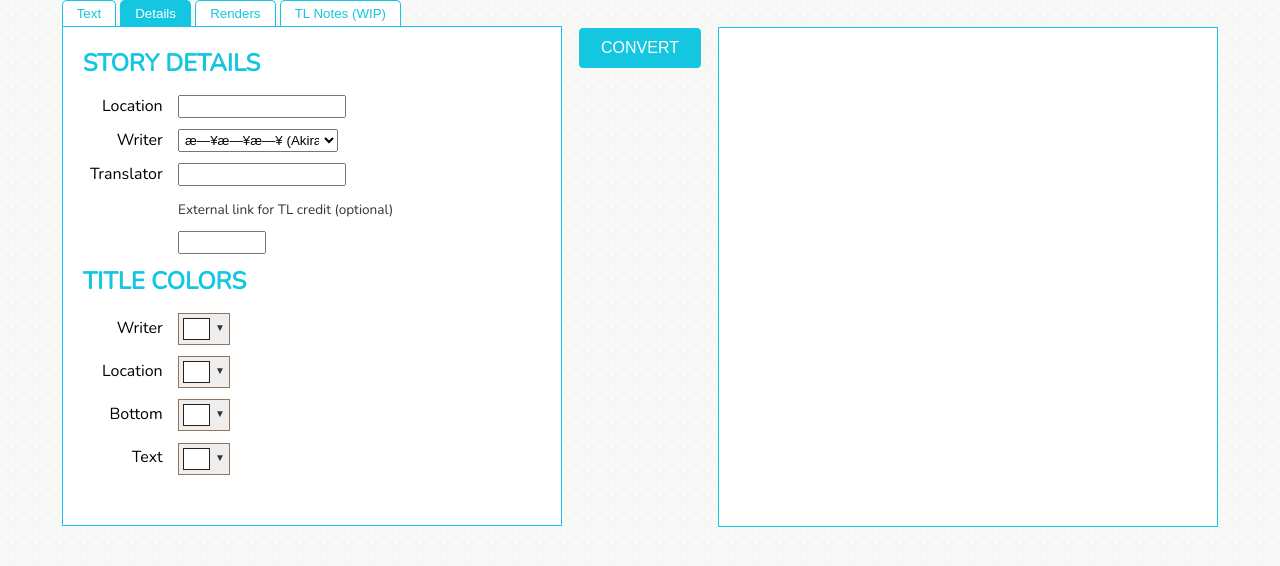
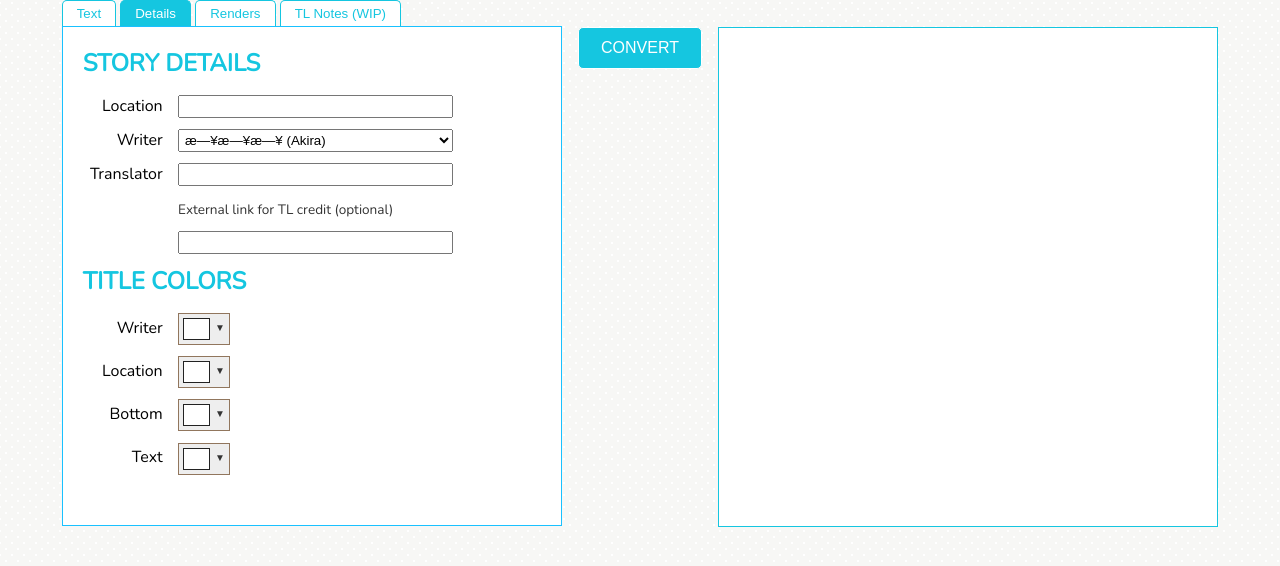
Before and after one commit to myang5/enstars-wiki-parser, a PHP site: page / in a window 1280 px wide, after a click on "Details". Shown: the part 189-755 px from the top of the page. Run offline with PHP 8.4, Linux system fonts and the light colour scheme; some libraries are stand-ins or nearby versions.

Commit message:
resized inputs in Details area

```diff
--- a/index.html
+++ b/index.html
@@ -91,7 +91,7 @@ UPDATE: Header images and CGs can now be included by inserting the full image fi
         </div>
         <div class="row">
           <span class = 'spacer'></span>
-          <input class = 'spacer' type="text" id="tlLink">
+          <input type="text" id="tlLink">
         </div>
 
         <div class="row">
--- a/styles/styles.css
+++ b/styles/styles.css
@@ -228,7 +228,7 @@ textarea {
     width: 5rem;
 }
 
-#detailArea .spacer[for='tlLink'] {
+#detailArea label[for='tlLink'] {
     display: inline-block;
     text-align: left;
     width: auto;
@@ -236,9 +236,10 @@ textarea {
     opacity: 0.8;
 }
 
-#detailArea select, input[type='text'] {
-    width: 10rem;
+#detailArea > .row > select, input[type='text'] {
+    width: calc(80% - 5rem - 0.7rem); /* - must be surrounded by whitespace */
     padding: 2px;
+    box-sizing: border-box;
 }
 
 #renderArea {
@@ -256,7 +257,6 @@ textarea {
 #tlArea {
     padding: 3px;
     left: 50px;
-    required: true;
     transition: all 0.1s;
     -webkit-transition: all 0.1s;
     -moz-transition: all 0.1s;
```
